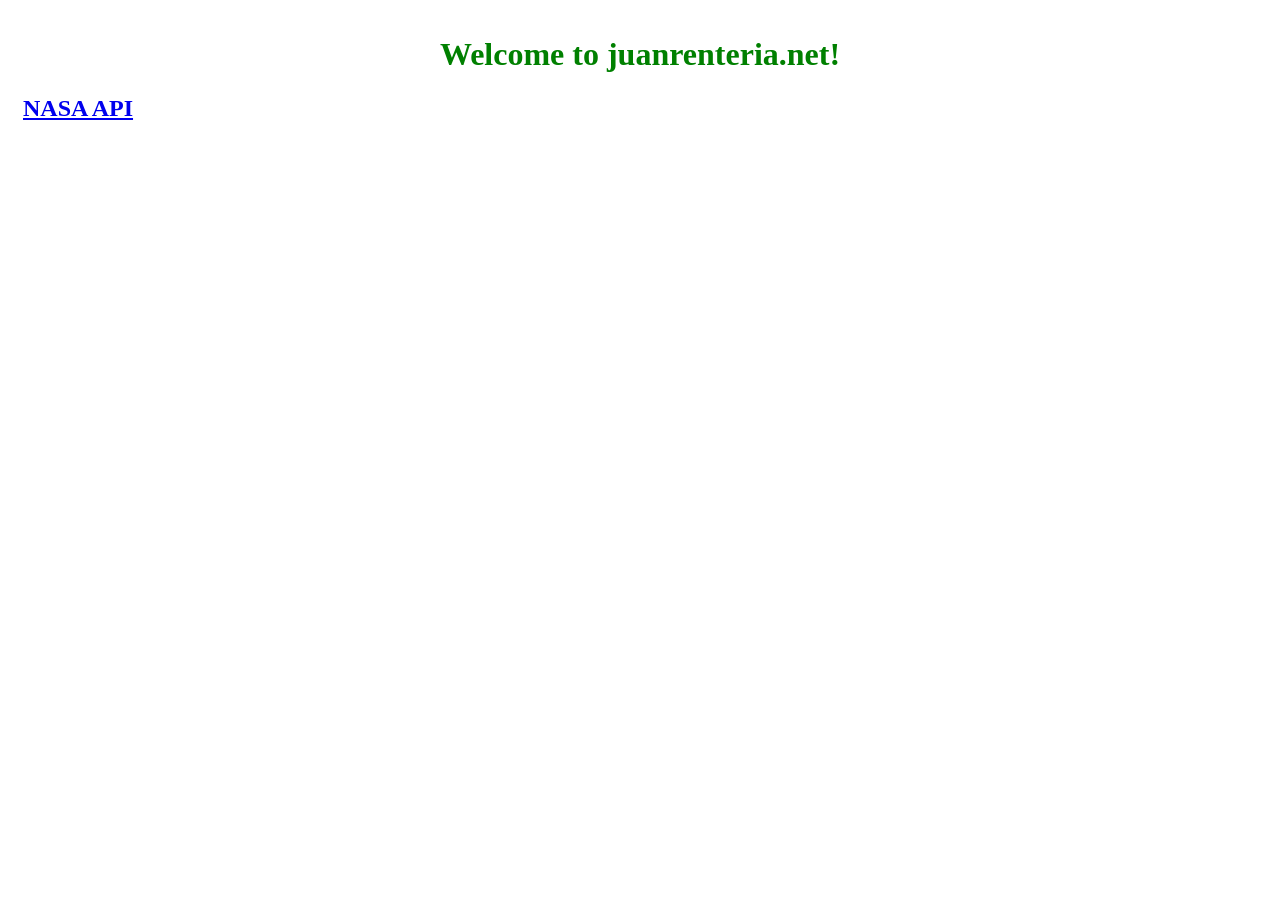
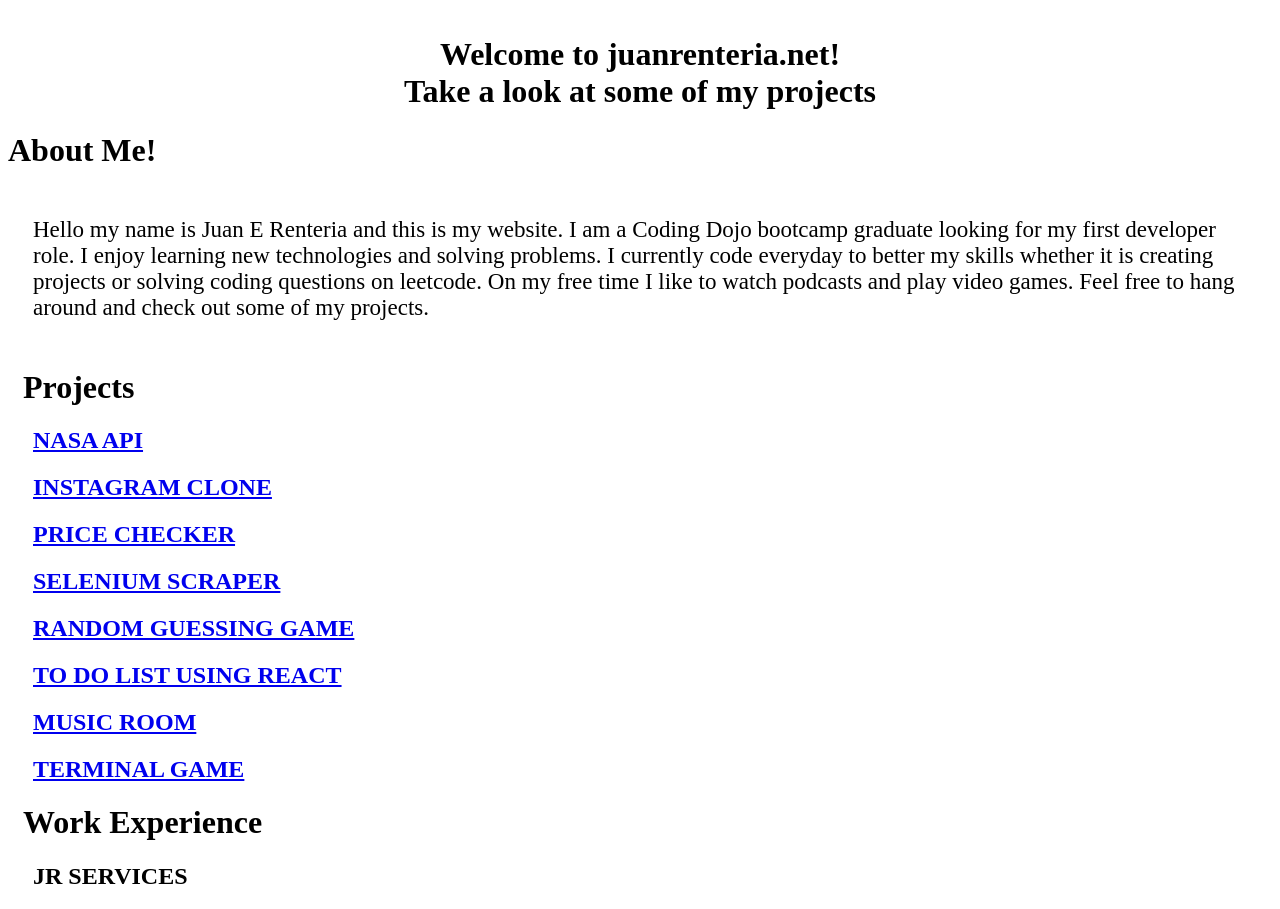
Before and after one commit to jerenteria/my_website, a Django app: page / in a window 1280 px wide. Before the commit the page ends 120 px from the top, so only its background shows below. Run offline with Django 3.2, Linux system fonts and the light colour scheme.

Commit message:
added some projects

```diff
--- a/my_website_project/my_website_app/static/css/style.css
+++ b/my_website_project/my_website_app/static/css/style.css
@@ -1,9 +1,25 @@
 .header {
-    color: green;
     text-align: center;
     padding-top: 15px;
 }
 
+.about-me {
+    font-size: 23px;
+    padding: 25px;
+}
+
 .projects {
+    margin-left: 25px;
+}
+
+.work-experience {
+    margin-left: 25px;
+}
+
+#projects-header {
     margin-left: 15px;
 }
+
+#work-header {
+    margin-left: 15px;
+}
--- a/my_website_project/my_website_app/templates/index.html
+++ b/my_website_project/my_website_app/templates/index.html
@@ -9,9 +9,29 @@
 <body>
     {% load static %}
     <div class="container">
-        <h1 class="header">Welcome to juanrenteria.net!</h1>
+        <h1 class="header">Welcome to juanrenteria.net!
+        <br>
+        Take a look at some of my projects</h1>
+        <h1 class="about-me-header">About Me!</h1>
+        <p class="about-me">Hello my name is Juan E Renteria and this is my website. I am a Coding Dojo bootcamp graduate looking for
+        my first developer role. I enjoy learning new technologies and solving problems. I currently code everyday to better my skills
+        whether it is creating projects or solving coding questions on leetcode. On my free time I like to watch podcasts and play video
+        games. Feel free to hang around and check out some of my projects.
+        </p>
+        <h1 id="projects-header">Projects</h1>
         <div class="projects">
-            <h2><a href="/nasa">NASA API</a></h2>
+            <h2><a href="https://juan-nasa-api.herokuapp.com">NASA API</a></h2>
+            <h2><a href="https://juan-ig-clone.herokuapp.com">INSTAGRAM CLONE</a></h2>
+            <h2><a href="https://github.com/jerenteria/price_checker">PRICE CHECKER</a></h2>
+            <h2><a href="https://github.com/jerenteria/selenium_scraper">SELENIUM SCRAPER</a></h2>
+            <h2><a href="https://github.com/jerenteria/random_guessing_game">RANDOM GUESSING GAME</a></h2>
+            <h2><a href="https://github.com/jerenteria/first_react_project">TO DO LIST USING REACT</a></h2>
+            <h2><a href="https://github.com/jerenteria/music_room">MUSIC ROOM</a></h2>
+            <h2><a href="https://github.com/jerenteria/terminal_game">TERMINAL GAME</a></h2>
+        </div>
+        <h1 id="work-header">Work Experience</h1>
+        <div class="work-experience">
+            <h2>JR SERVICES</h2>
         </div>
     </div>
 </body>
--- a/my_website_project/my_website_app/urls.py
+++ b/my_website_project/my_website_app/urls.py
@@ -3,5 +3,4 @@ from . import views
 
 urlpatterns = [
     path('', views.index),
-    path('nasa', views.nasa_page),
 ]
--- a/my_website_project/my_website_app/views.py
+++ b/my_website_project/my_website_app/views.py
@@ -2,6 +2,3 @@ from django.shortcuts import render
 
 def index(request):
     return render(request, "index.html")
-
-def nasa_page(request):
-    return render(request, "nasa.html")
--- a/my_website_project/my_website_project/settings.py
+++ b/my_website_project/my_website_project/settings.py
@@ -26,7 +26,7 @@ SECRET_KEY = 'django-insecure-x=-%jjf0eutcb&hzw)zx!vs4xr9=h9sp)s5gut3e^is$3t^w=3
 # SECURITY WARNING: don't run with debug turned on in production!
 DEBUG = True
 
-ALLOWED_HOSTS = ['renteria-my-website.herokuapp.com', '127.0.0.1', 'www.juanrenteria.net', 'juanrenteria.net']
+ALLOWED_HOSTS = ['renteria-my-website.herokuapp.com', '127.0.0.1', 'www.juanrenteria.net', 'juanrenteria.net', 'https://www.juanrenteria.net']
 
 
 # Application definition
```
